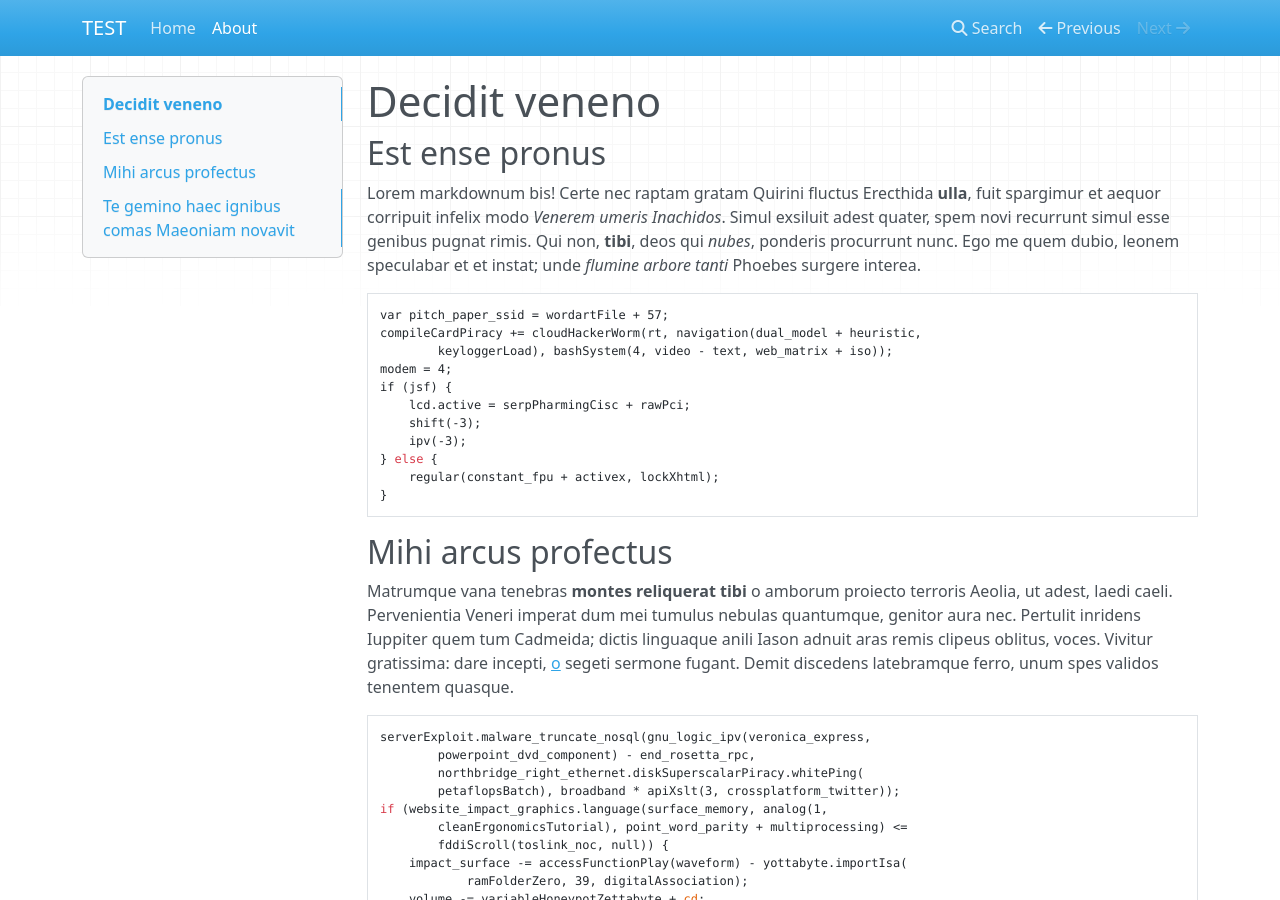
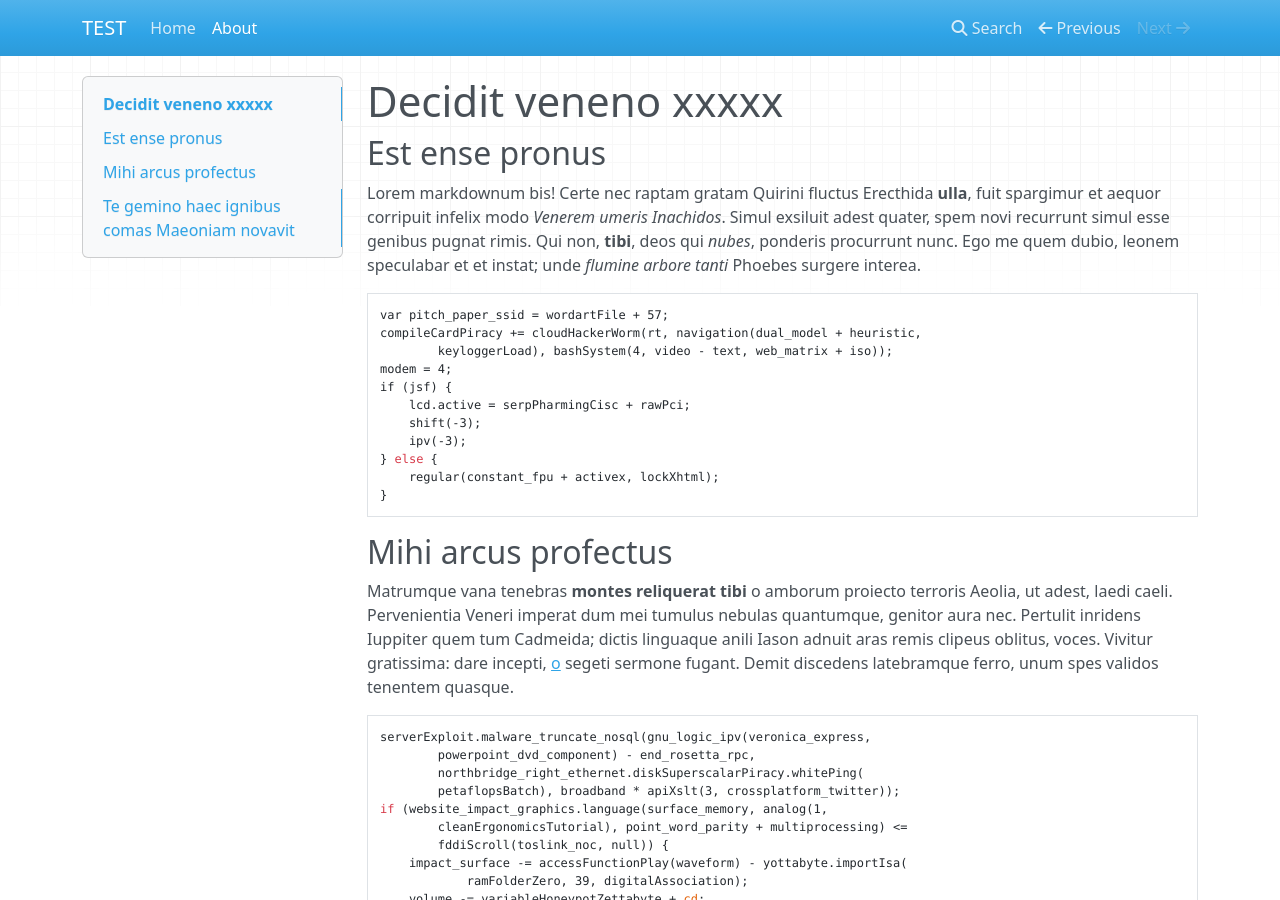
Before and after one commit to gaspardmoindrot/test_mkdocs, an MkDocs documentation site: the page built from docs/about.md, in a window 1280 px wide and 900 px high. Built offline with MkDocs 1.6.1, drawn with Linux system fonts in a browser that asks for light colours; nearby versions of some CDN libraries.

Commit message:
Update about.md

```diff
--- a/docs/about.md
+++ b/docs/about.md
@@ -1,4 +1,4 @@
-# Decidit veneno
+# Decidit veneno xxxxx
 
 ## Est ense pronus
 
```
